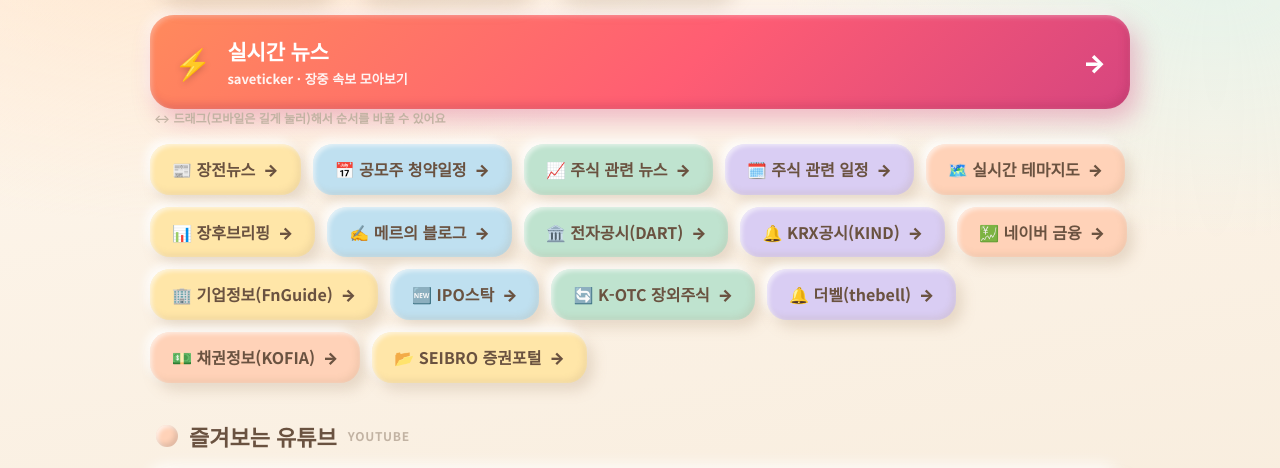
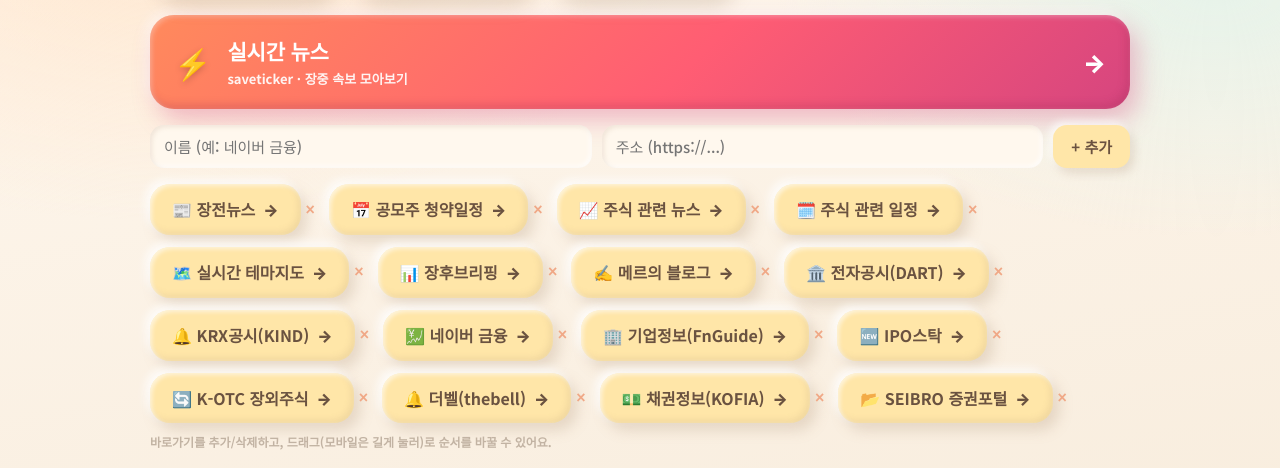
Before and after one commit to haenamu3419-prog/invest-public-page, a plain HTML site: page index.html in a window 1280 px wide. Shown: the part 816-1284 px from the top of the page. Drawn offline with Linux system fonts and the light colour scheme.

Commit message:
Add files via upload

```diff
--- a/index.html
+++ b/index.html
@@ -138,6 +138,16 @@
   .memo-empty{color:var(--hint); font-size:14px; font-weight:600; padding:6px 2px;}
   .sortable .newslink, .sortable .ytlink{cursor:grab;}
   .sortable .dragging{opacity:0.45; transform:scale(0.97);}
+  #ytlist .us-chip-wrap, #linklist .us-chip-wrap{cursor:grab;}
+  #ytlist .us-chip-wrap.dragging, #linklist .us-chip-wrap.dragging{opacity:0.45; transform:scale(0.97);}
+  .linkbar-input{display:flex; gap:10px; margin:16px 0 4px; flex-wrap:wrap;}
+  .linkbar-input input{padding:11px 14px; border:0; border-radius:14px; font-family:inherit; font-size:15px; color:#5a4636; background:#fff8ee; flex:1; min-width:120px;
+    box-shadow:inset 2px 2px 5px rgba(170,140,110,0.18), inset -2px -2px 5px rgba(255,255,255,0.8);}
+  .linkbar-input input:focus{outline:2px solid var(--clay-butter);}
+  .linkbar-input input.input-err{outline:2px solid var(--up);}
+  .linkbar-input button{flex-shrink:0; padding:11px 18px; border:0; border-radius:14px; font-family:inherit; font-weight:700; font-size:15px; color:#6a5240; background:var(--clay-butter); cursor:pointer;
+    box-shadow:4px 5px 10px rgba(170,140,110,0.24), -3px -3px 8px rgba(255,255,255,0.85);}
+  .linkbar-input button:hover{transform:translateY(-2px);}
   .sort-hint{font-size:12px; color:var(--hint); font-weight:600; margin:0 0 8px; padding-left:4px;}
   .usbox{background:var(--card); border-radius:24px; padding:18px 20px;
     box-shadow:7px 9px 18px rgba(170,140,110,0.24), -6px -6px 14px rgba(255,255,255,0.9), inset 3px 3px 6px rgba(255,255,255,0.8), inset -4px -5px 9px rgba(170,140,110,0.15);}
@@ -197,24 +207,13 @@
       <span class="bn-txt"><b>실시간 뉴스</b><span class="bn-sub">saveticker · 장중 속보 모아보기</span></span>
       <span class="bn-arrow">→</span>
     </a>
-    <div class="linkrow sortable" data-skey="links">
-      <a class="newslink" href="https://cafe.naver.com/f-e/cafes/30600956/menus/93?viewType=L" target="_blank" rel="noopener">📰 장전뉴스 <span class="arrow">→</span></a>
-      <a class="newslink" href="https://www.38.co.kr/html/fund/index.htm?o=k" target="_blank" rel="noopener">📅 공모주 청약일정 <span class="arrow">→</span></a>
-      <a class="newslink" href="https://cafe.naver.com/f-e/cafes/11974608/menus/195" target="_blank" rel="noopener">📈 주식 관련 뉴스 <span class="arrow">→</span></a>
-      <a class="newslink" href="https://cafe.naver.com/f-e/cafes/11974608/menus/977" target="_blank" rel="noopener">🗓️ 주식 관련 일정 <span class="arrow">→</span></a>
-      <a class="newslink" href="https://theme.royalroader.co.kr/" target="_blank" rel="noopener">🗺️ 실시간 테마지도 <span class="arrow">→</span></a>
-      <a class="newslink" href="https://cafe.naver.com/f-e/cafes/11974608/menus/167" target="_blank" rel="noopener">📊 장후브리핑 <span class="arrow">→</span></a>
-      <a class="newslink" href="https://blog.naver.com/ranto28" target="_blank" rel="noopener">✍️ 메르의 블로그 <span class="arrow">→</span></a>
-      <a class="newslink" href="https://dart.fss.or.kr/" target="_blank" rel="noopener">🏛️ 전자공시(DART) <span class="arrow">→</span></a>
-      <a class="newslink" href="https://kind.krx.co.kr/main.do?method=loadInitPage&scrnmode=1" target="_blank" rel="noopener">🔔 KRX공시(KIND) <span class="arrow">→</span></a>
-      <a class="newslink" href="https://finance.naver.com/" target="_blank" rel="noopener">💹 네이버 금융 <span class="arrow">→</span></a>
-      <a class="newslink" href="https://comp.fnguide.com/" target="_blank" rel="noopener">🏢 기업정보(FnGuide) <span class="arrow">→</span></a>
-      <a class="newslink" href="http://www.ipostock.co.kr/main/main.asp" target="_blank" rel="noopener">🆕 IPO스탁 <span class="arrow">→</span></a>
-      <a class="newslink" href="https://www.k-otc.or.kr/public/main" target="_blank" rel="noopener">🔄 K-OTC 장외주식 <span class="arrow">→</span></a>
-      <a class="newslink" href="https://www.thebell.co.kr/front/index.asp" target="_blank" rel="noopener">🔔 더벨(thebell) <span class="arrow">→</span></a>
-      <a class="newslink" href="https://www.kofiabond.or.kr/" target="_blank" rel="noopener">💵 채권정보(KOFIA) <span class="arrow">→</span></a>
-      <a class="newslink" href="https://seibro.or.kr/websquare/control.jsp?w2xPath=/IPORTAL/user/index.xml" target="_blank" rel="noopener">📂 SEIBRO 증권포털 <span class="arrow">→</span></a>
+    <div class="linkbar-input">
+      <input id="lkName" type="text" placeholder="이름 (예: 네이버 금융)" autocomplete="off">
+      <input id="lkUrl" type="text" placeholder="주소 (https://...)" autocomplete="off">
+      <button id="lkAdd">+ 추가</button>
     </div>
+    <div id="linklist" class="linkrow"></div>
+    <p class="us-hint" style="margin:10px 0 0;">바로가기를 추가/삭제하고, 드래그(모바일은 길게 눌러)로 순서를 바꿀 수 있어요.</p>
   </section>
 
   <section class="sec">
@@ -433,11 +432,12 @@
   if(!box) return;
   if(!arr.length){ box.innerHTML="<span class='muted'>채널을 추가하세요.</span>"; return; }
   box.innerHTML=arr.map(function(c,idx){
-    return '<span class="us-chip-wrap"><a class="ytlink" href="'+c.url+'" target="_blank" rel="noopener">▶ '+c.name+'</a><button class="us-del" data-i="'+idx+'" title="삭제">×</button></span>';
+    return '<span class="us-chip-wrap" draggable="true" data-i="'+idx+'"><a class="ytlink" href="'+c.url+'" target="_blank" rel="noopener">▶ '+c.name+'</a><button class="us-del" data-i="'+idx+'" title="삭제">×</button></span>';
   }).join("");
   Array.prototype.forEach.call(box.querySelectorAll(".us-del"), function(b){
-    b.onclick=function(){ var a=loadYT(); a.splice(parseInt(b.getAttribute("data-i")),1); saveYT(a); renderYT(); };
+    b.onclick=function(e){ e.stopPropagation(); var a=loadYT(); a.splice(parseInt(b.getAttribute("data-i")),1); saveYT(a); renderYT(); };
   });
+  enableChipDrag(box, loadYT, saveYT, renderYT);
 }
 function addYT(){
   var nameI=document.getElementById("ytName"), urlI=document.getElementById("ytUrl");
@@ -459,6 +459,96 @@
   });
   renderYT();
 });
+// ---- 바로가기 (localStorage, 추가/삭제/순서변경) ----
+var LK_KEY="dashpub_links_v1";
+var LK_DEFAULT=[
+  {name:"📰 장전뉴스", url:"https://cafe.naver.com/f-e/cafes/30600956/menus/93?viewType=L"},
+  {name:"📅 공모주 청약일정", url:"https://www.38.co.kr/html/fund/index.htm?o=k"},
+  {name:"📈 주식 관련 뉴스", url:"https://cafe.naver.com/f-e/cafes/11974608/menus/195"},
+  {name:"🗓️ 주식 관련 일정", url:"https://cafe.naver.com/f-e/cafes/11974608/menus/977"},
+  {name:"🗺️ 실시간 테마지도", url:"https://theme.royalroader.co.kr/"},
+  {name:"📊 장후브리핑", url:"https://cafe.naver.com/f-e/cafes/11974608/menus/167"},
+  {name:"✍️ 메르의 블로그", url:"https://blog.naver.com/ranto28"},
+  {name:"🏛️ 전자공시(DART)", url:"https://dart.fss.or.kr/"},
+  {name:"🔔 KRX공시(KIND)", url:"https://kind.krx.co.kr/main.do?method=loadInitPage&scrnmode=1"},
+  {name:"💹 네이버 금융", url:"https://finance.naver.com/"},
+  {name:"🏢 기업정보(FnGuide)", url:"https://comp.fnguide.com/"},
+  {name:"🆕 IPO스탁", url:"http://www.ipostock.co.kr/main/main.asp"},
+  {name:"🔄 K-OTC 장외주식", url:"https://www.k-otc.or.kr/public/main"},
+  {name:"🔔 더벨(thebell)", url:"https://www.thebell.co.kr/front/index.asp"},
+  {name:"💵 채권정보(KOFIA)", url:"https://www.kofiabond.or.kr/"},
+  {name:"📂 SEIBRO 증권포털", url:"https://seibro.or.kr/websquare/control.jsp?w2xPath=/IPORTAL/user/index.xml"}
+];
+function loadLK(){ try{ var v=JSON.parse(localStorage.getItem(LK_KEY)||"null"); return Array.isArray(v)?v:LK_DEFAULT.slice(); }catch(e){ return LK_DEFAULT.slice(); } }
+function saveLK(arr){ try{ localStorage.setItem(LK_KEY, JSON.stringify(arr)); }catch(e){} }
+function normURL(url){ url=url.trim(); if(!url) return ""; if(!/^https?:\/\//.test(url)) url="https://"+url; return url; }
+function renderLK(){
+  var arr=loadLK();
+  var box=document.getElementById("linklist");
+  if(!box) return;
+  if(!arr.length){ box.innerHTML="<span class='muted'>바로가기를 추가하세요.</span>"; return; }
+  box.innerHTML=arr.map(function(c,idx){
+    return '<span class="us-chip-wrap" draggable="true" data-i="'+idx+'"><a class="newslink" href="'+c.url+'" target="_blank" rel="noopener">'+c.name+' <span class="arrow">→</span></a><button class="us-del" data-i="'+idx+'" title="삭제">×</button></span>';
+  }).join("");
+  Array.prototype.forEach.call(box.querySelectorAll(".us-del"), function(b){
+    b.onclick=function(e){ e.stopPropagation(); var a=loadLK(); a.splice(parseInt(b.getAttribute("data-i")),1); saveLK(a); renderLK(); };
+  });
+  enableChipDrag(box, loadLK, saveLK, renderLK);
+}
+function addLK(){
+  var nameI=document.getElementById("lkName"), urlI=document.getElementById("lkUrl");
+  var name=(nameI.value||"").trim();
+  var url=normURL(urlI.value||"");
+  nameI.classList.remove("input-err"); urlI.classList.remove("input-err");
+  var ok=true;
+  if(!name){ nameI.classList.add("input-err"); ok=false; }
+  if(!url){ urlI.classList.add("input-err"); ok=false; }
+  if(!ok) return;
+  var a=loadLK(); a.push({name:name, url:url}); saveLK(a);
+  nameI.value=""; urlI.value=""; nameI.focus(); renderLK();
+}
+window.addEventListener("DOMContentLoaded", function(){
+  var b=document.getElementById("lkAdd"); if(b){ b.onclick=addLK; }
+  ["lkName","lkUrl"].forEach(function(id){
+    var el=document.getElementById(id);
+    if(el){ el.addEventListener("keydown", function(e){ if(e.key==="Enter" && !e.isComposing && e.keyCode!==229) addLK(); }); }
+  });
+  renderLK();
+});
+
+// ---- 공통: 칩 드래그 순서변경 (PC + 터치) ----
+function chipAfter(box, x, y){
+  var els=Array.prototype.slice.call(box.querySelectorAll(".us-chip-wrap:not(.dragging)"));
+  var closest=null, cd=Number.NEGATIVE_INFINITY;
+  els.forEach(function(el){
+    var r=el.getBoundingClientRect();
+    var off=y - r.top - r.height/2, dx=x - r.left - r.width/2;
+    var dist=(Math.abs(off)<r.height/2)?dx:(off<0?-1e6:1e6);
+    if(dist<0 && dist>cd){ cd=dist; closest=el; }
+  });
+  return closest;
+}
+function enableChipDrag(box, loadFn, saveFn, renderFn){
+  if(box._dragBound) return; box._dragBound=true;
+  function commit(){
+    var order=Array.prototype.slice.call(box.querySelectorAll(".us-chip-wrap")).map(function(el){ return parseInt(el.getAttribute("data-i")); });
+    var arr=loadFn();
+    saveFn(order.map(function(i){ return arr[i]; }).filter(Boolean));
+    renderFn();
+  }
+  var dragging=null;
+  box.addEventListener("dragstart", function(e){ var w=e.target.closest(".us-chip-wrap"); if(!w) return; dragging=w; w.classList.add("dragging"); });
+  box.addEventListener("dragend", function(){ if(dragging){ dragging.classList.remove("dragging"); dragging=null; commit(); } });
+  box.addEventListener("dragover", function(e){ e.preventDefault(); if(!dragging) return; var a=chipAfter(box,e.clientX,e.clientY); if(a==null) box.appendChild(dragging); else box.insertBefore(dragging,a); });
+  var tItem=null, hold=null, moved=false;
+  box.addEventListener("touchstart", function(e){ var w=e.target.closest(".us-chip-wrap"); if(!w) return; moved=false; hold=setTimeout(function(){ tItem=w; w.classList.add("dragging"); if(navigator.vibrate) navigator.vibrate(15); }, 250); }, {passive:true});
+  box.addEventListener("touchmove", function(e){ if(!tItem){ if(hold){ clearTimeout(hold); hold=null; } return; } e.preventDefault(); moved=true; var t=e.touches[0]; var a=chipAfter(box,t.clientX,t.clientY); if(a==null) box.appendChild(tItem); else box.insertBefore(tItem,a); }, {passive:false});
+  function endT(){ if(hold){ clearTimeout(hold); hold=null; } if(tItem){ tItem.classList.remove("dragging"); tItem=null; commit(); } }
+  box.addEventListener("touchend", endT);
+  box.addEventListener("touchcancel", endT);
+  box.addEventListener("click", function(e){ if(moved){ e.preventDefault(); moved=false; } }, true);
+}
+
 function fmtMacro(unit,v){
   if(v==null) return "-";
   if(unit==="pct") return v.toFixed(2)+"%";
```
